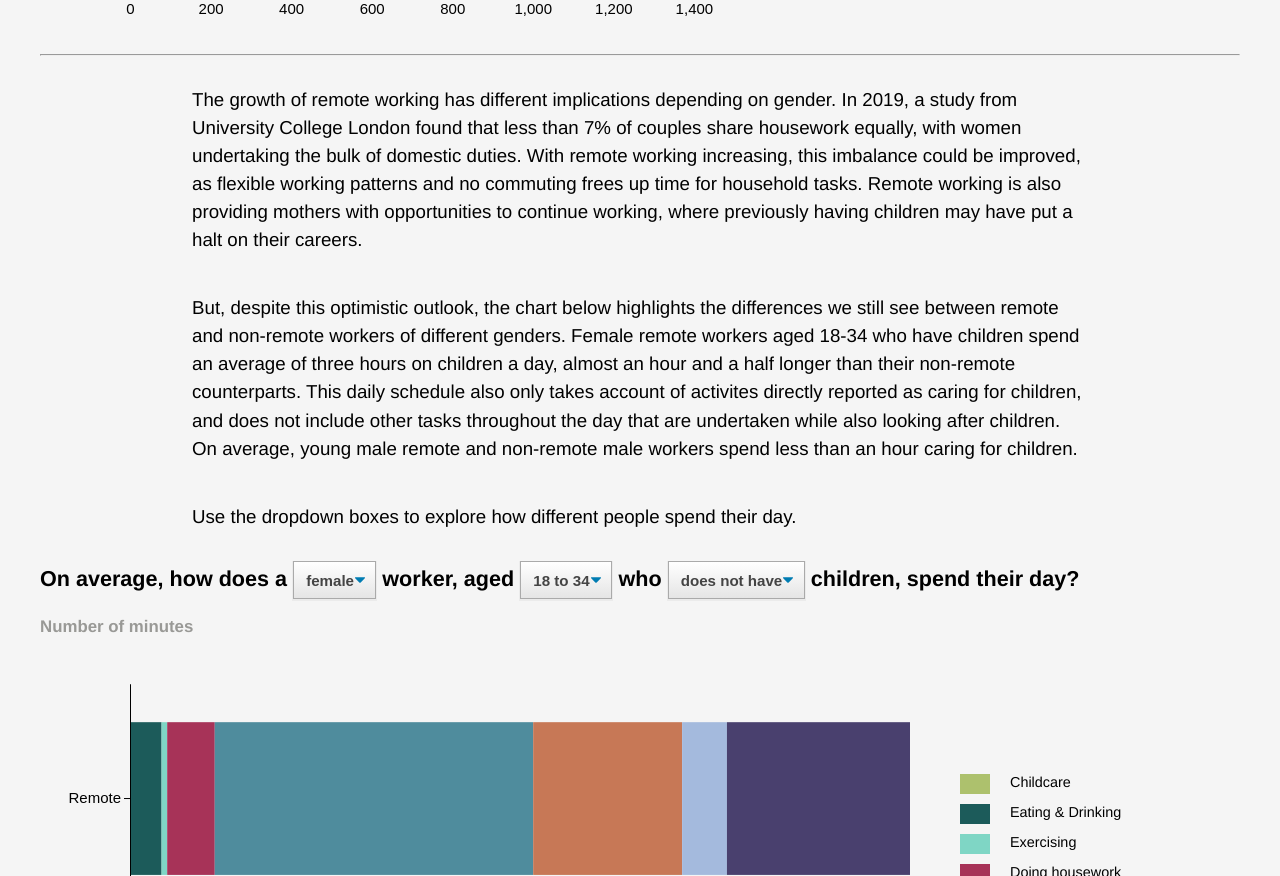
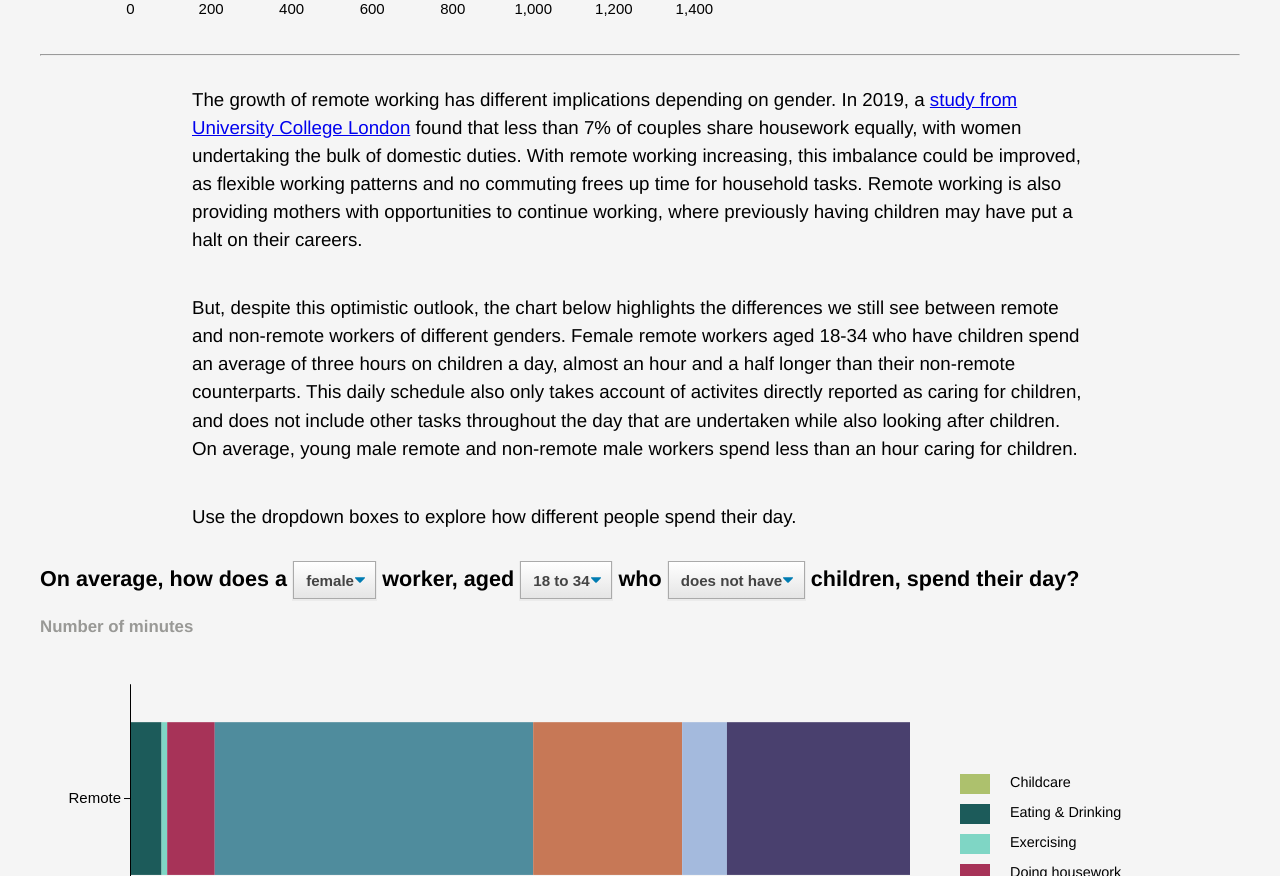
Before and after one commit to h-robertson/workingfromhome, a plain HTML site: page index.html in a window 1280 px wide. Shown: the part 874-1750 px from the top of the page. Drawn offline with nearby package versions, Linux system fonts and the light colour scheme.

Commit message:
Add UCL study link

```diff
--- a/index.html
+++ b/index.html
@@ -41,9 +41,11 @@
     <hr>
 
     <!-- VISUALISATION 2: STACKED BAR-->
-    <p class="storyText">The growth of remote working has different implications depending on gender. In 2019, a study
-        from
-        University College London found that less than 7% of couples share housework equally, with women undertaking the
+    <p class="storyText">The growth of remote working has different implications depending on gender. In 2019, a <a
+            href="https://www.ucl.ac.uk/news/2019/jul/less-7-couples-share-housework-equally" target="_blank"> study
+            from
+            University College London</a> found that less than 7% of couples share housework equally, with women
+        undertaking the
         bulk of domestic duties. With remote working increasing, this imbalance could be improved, as flexible working
         patterns and no commuting frees up time for household tasks. Remote working is
         also providing mothers with opportunities to continue working, where previously having children may have
```
